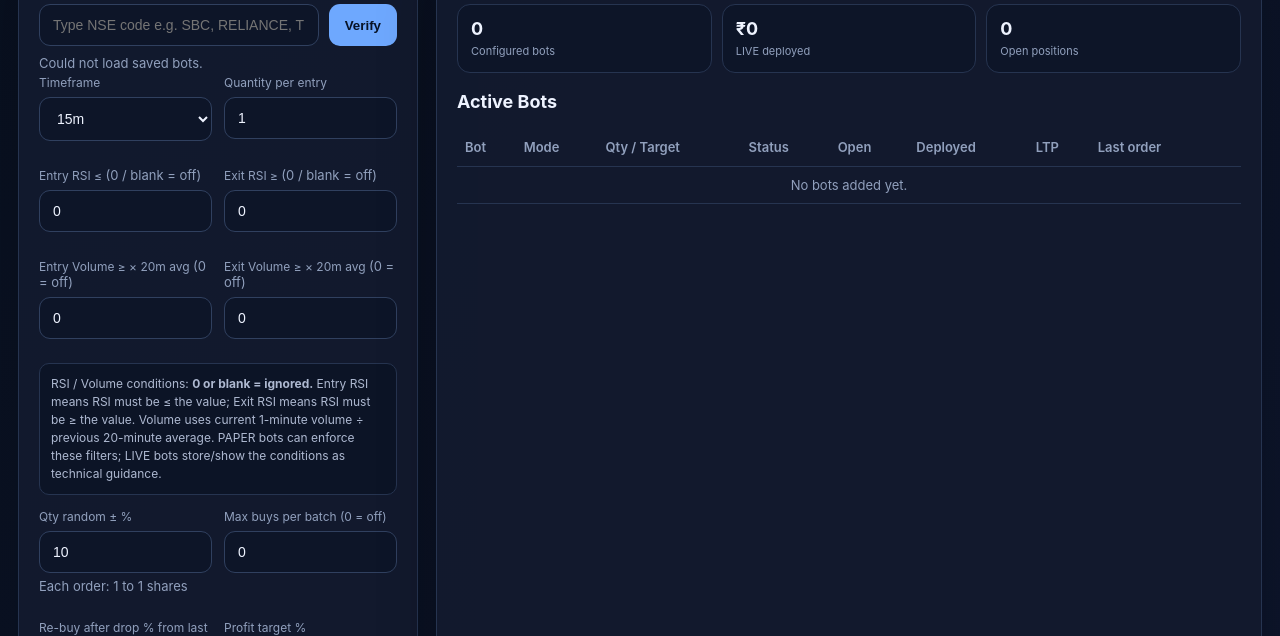
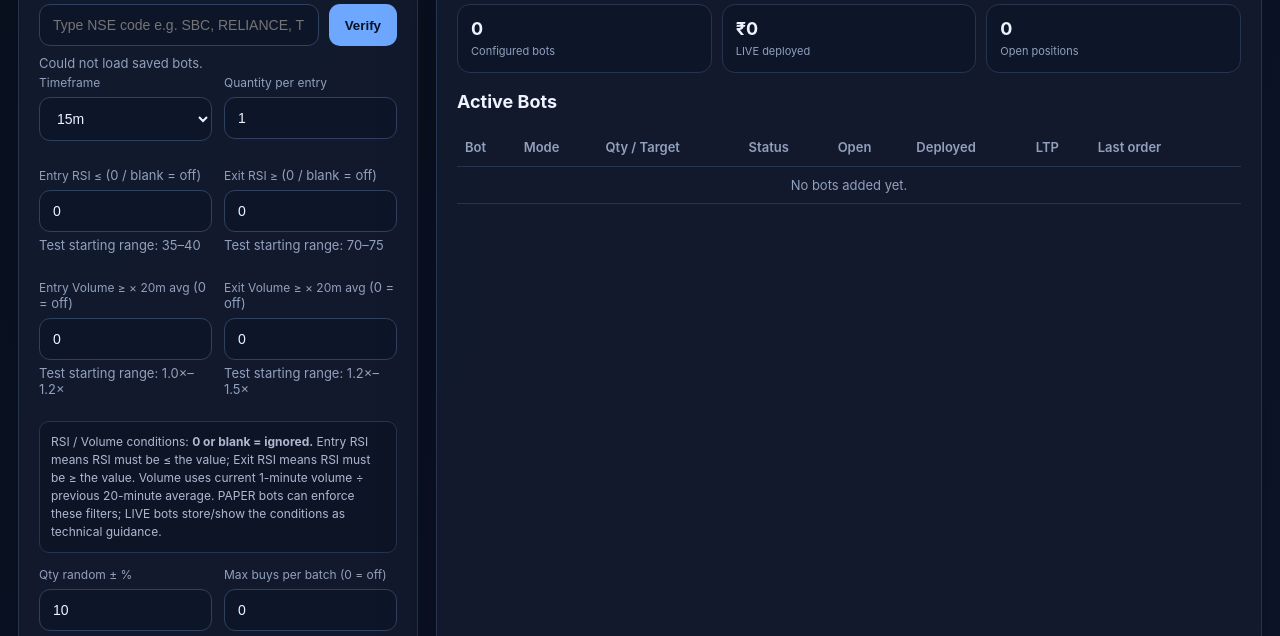
Before and after one commit to doshihiren/iifl-trading, a Flask app: page /iifl/ in a window 1280 px wide. Shown: the part 211-847 px from the top of the page. Run offline with Flask 3, Linux system fonts and the light colour scheme; the visitor is signed in with stand-in values (Sample User, id 1); data that the repository does not hold is empty; parts of the project's set-up code (start-up, migrations or seed data) failed here and were passed over.

Commit message:
Show suggested RSI and volume test ranges

```diff
--- a/templates/dashboard.html
+++ b/templates/dashboard.html
@@ -83,10 +83,10 @@
       <div class="formgrid">
         <div class="field"><label>Timeframe</label><select id="timeframe"><option>1m</option><option>5m</option><option selected>15m</option></select></div>
         <div class="field"><label>Quantity per entry</label><input id="qty" type="number" value="1" min="1"></div>
-        <div class="field"><label>Entry RSI ≤ <span class="meta">(0 / blank = off)</span></label><input id="entryRsi" type="number" value="0" min="0" max="100" step="0.1" placeholder="0"></div>
-        <div class="field"><label>Exit RSI ≥ <span class="meta">(0 / blank = off)</span></label><input id="exitRsi" type="number" value="0" min="0" max="100" step="0.1" placeholder="0"></div>
-        <div class="field"><label>Entry Volume ≥ × 20m avg <span class="meta">(0 = off)</span></label><input id="entryVol" type="number" value="0" min="0" step="0.05" placeholder="0"></div>
-        <div class="field"><label>Exit Volume ≥ × 20m avg <span class="meta">(0 = off)</span></label><input id="exitVol" type="number" value="0" min="0" step="0.05" placeholder="0"></div>
+        <div class="field"><label>Entry RSI ≤ <span class="meta">(0 / blank = off)</span></label><input id="entryRsi" type="number" value="0" min="0" max="100" step="0.1" placeholder="0"><div class="meta">Test starting range: 35–40</div></div>
+        <div class="field"><label>Exit RSI ≥ <span class="meta">(0 / blank = off)</span></label><input id="exitRsi" type="number" value="0" min="0" max="100" step="0.1" placeholder="0"><div class="meta">Test starting range: 70–75</div></div>
+        <div class="field"><label>Entry Volume ≥ × 20m avg <span class="meta">(0 = off)</span></label><input id="entryVol" type="number" value="0" min="0" step="0.05" placeholder="0"><div class="meta">Test starting range: 1.0×–1.2×</div></div>
+        <div class="field"><label>Exit Volume ≥ × 20m avg <span class="meta">(0 = off)</span></label><input id="exitVol" type="number" value="0" min="0" step="0.05" placeholder="0"><div class="meta">Test starting range: 1.2×–1.5×</div></div>
         <div class="wide notice" style="margin:-2px 0 2px">RSI / Volume conditions: <b>0 or blank = ignored.</b> Entry RSI means RSI must be ≤ the value; Exit RSI means RSI must be ≥ the value. Volume uses current 1-minute volume ÷ previous 20-minute average. PAPER bots can enforce these filters; LIVE bots store/show the conditions as technical guidance.</div>
         <div class="field"><label>Qty random ± %</label><input id="qtyRandom" type="number" value="10" min="0" max="50" step="1"><div class="meta" id="qtyHint">Each order: 1 to 1</div></div>
         <div class="field"><label>Max buys per batch <span title="0 = no batch limit (buy every slot)">(0 = off)</span></label><input id="batchSize" type="number" value="0" min="0" step="1"></div>
```
